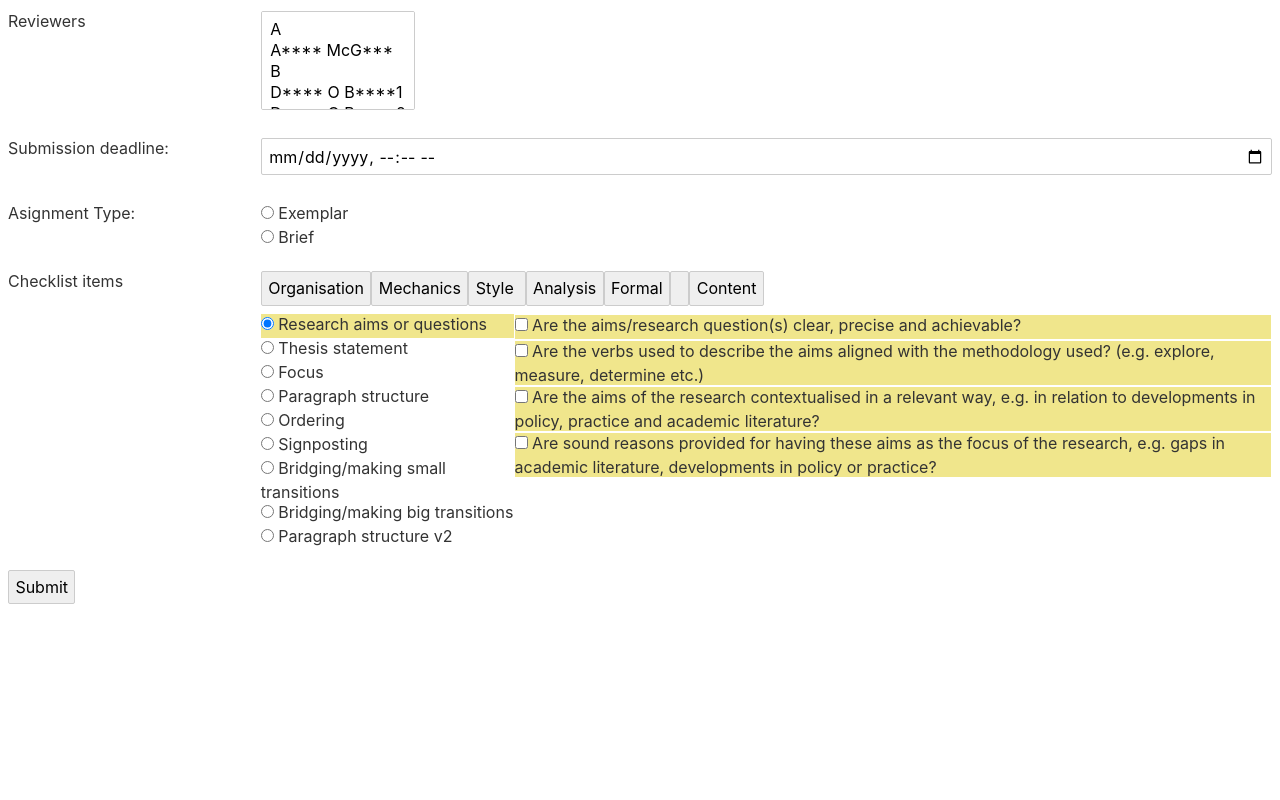
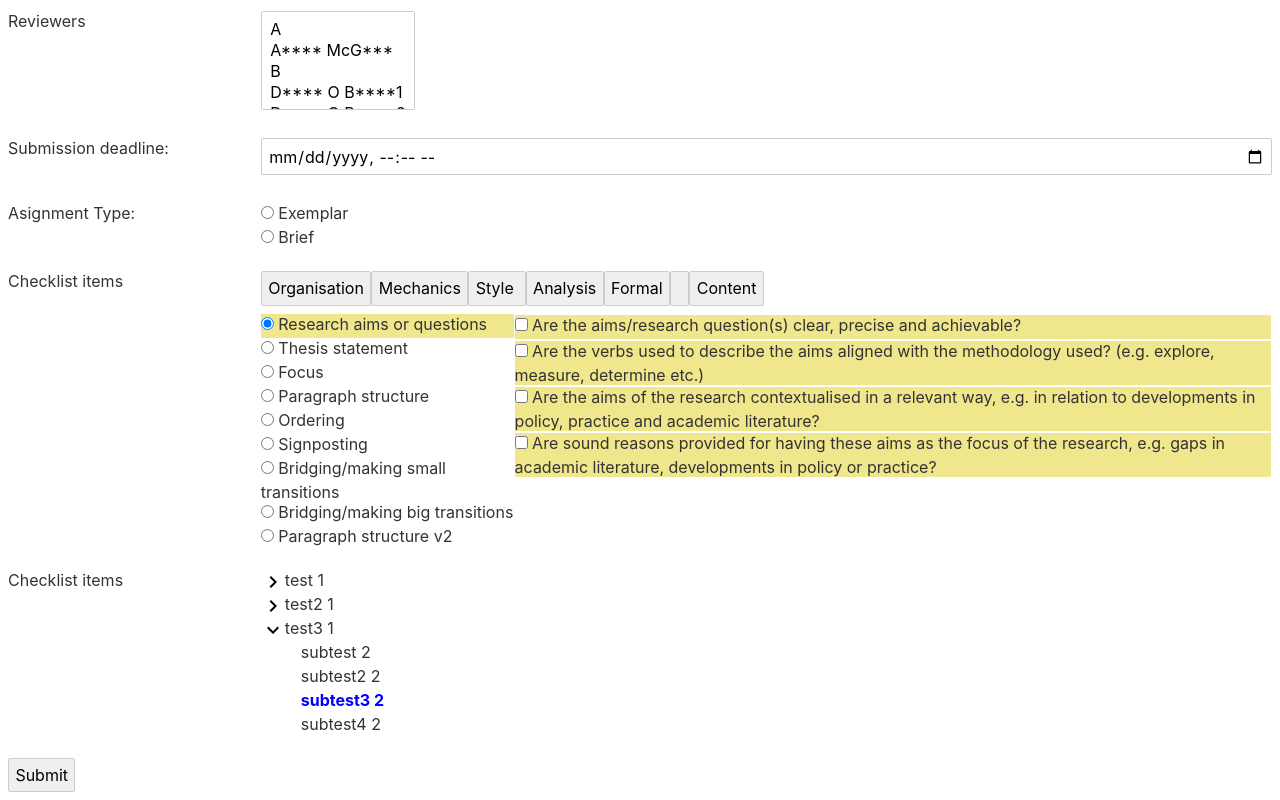
Before and after one commit to kenpower/assign_brief_svelte, a Svelte app: page / in a window 1280 px wide. Shown: the part 269-1069 px from the top of the page. Before the commit the page ends 881 px from the top, so only its background shows below. Built offline with nearby package versions, Linux system fonts and the light colour scheme.

Commit message:
add tree view

```diff
--- a/src/AssignBrief.svelte
+++ b/src/AssignBrief.svelte
@@ -1,5 +1,6 @@
 <script>
 import CheckListSelector from "./Components/CheckListSelector.svelte"
+import TreeView from "./Components/TreeView.svelte";
 //import { learner_names, reviewer_names } from './SkillsStore.js';
 //import { skillsTable} from './SkillsStore.js';
 export let learners = [];
@@ -13,6 +14,46 @@ let assignmentType;
 let selected_reviewers = [];
 let selected_learners = [];
 
+
+let treedata = {
+	 text: "root",
+
+	 items:[
+		 {
+			text: "test",
+			items: [
+				{ text: "subtest" },
+				{ text: "subtest2" },
+				{ text: "subtest3" },
+				{ text: "subtest4",
+					items: [
+						{ text: "subtest" , selected: false },
+						{ text: "subtest2" },
+						{ text: "subtest3" },
+						{ text: "subtest4" },
+					]
+				},
+			]
+		},
+		{
+			text: "test2",
+			items: [
+				{ text: "subtest" },
+				{ text: "subtest2" },
+				{ text: "subtest3" },
+				{ text: "subtest4" },
+			]
+		},
+		{
+			text: "test3",
+			items: [
+				{ text: "subtest" },
+				{ text: "subtest2" },
+				{ text: "subtest3" , selected: true},
+				{ text: "subtest4" },
+			]
+		}
+]};
 
 let learner_names_sorted = []
 let reviewer_names_sorted = []
@@ -167,7 +208,11 @@ const firstDictItem = (dict) => dict[firstDictItemKey(dict)];
 				 <label for="">Checklist items</label>
 					<CheckListSelector {skills}/>
 				</section>
-
+						<section id="checklist">
+				 <label for="">Checklist items</label>
+					<TreeView branch = {treedata} itemClass={""} leafClass={""} selectedClass={"blue"}   expandIfDecendantSelected={true} >
+</TreeView>
+				</section>
    			<input id="submit" type="submit" value="Submit">
 
 			</form>
@@ -186,4 +231,10 @@ const firstDictItem = (dict) => dict[firstDictItemKey(dict)];
 	section > input, section > div{
 		flex-grow: 1;
 	}
+
+    		:global(.blue){
+			color:blue;
+			font-weight:700;
+		}
+
 </style>
--- /dev/null
+++ b/src/components/SVGIcon.svelte
@@ -0,0 +1,24 @@
+<script>
+	export let name;
+
+	if(!name) name= "blank";
+</script>
+
+<svg class="icon" focusable="false" aria-hidden="true" viewBox="0 0 24 24" data-testid="{name +'svg-icon'}">
+{#if name == "chevron-down"}
+		<path d="M16.59 8.59 12 13.17 7.41 8.59 6 10l6 6 6-6z"></path>
+{:else if name == "chevron-right"}
+		<path d="M10 6 8.59 7.41 13.17 12l-4.58 4.59L10 18l6-6z"></path>
+{:else if name == "blank"}
+		<path d=""></path>
+{:else}
+	unknown icon
+{/if}
+
+</svg>
+<style>
+	.icon{
+		width: 1.5em;
+    height: 1.5em;
+		}
+</style>
--- /dev/null
+++ b/src/components/TreeView.svelte
@@ -0,0 +1,139 @@
+<script>
+	import { createEventDispatcher } from "svelte";
+	import SVGIcon from "./SVGIcon.svelte";
+
+	export let branch;
+	export let level=0;
+	export let itemClass;
+	export let leafClass;
+	export let selectedClass;
+	export let expandIfDecendantSelected = true;
+	export let showRoot = false;
+
+	let selectedDecendents = new Set();
+	let thisItemClasses;
+
+
+	const dispatch = createEventDispatcher();
+	const log = (m) =>{
+		console.log("can contract",  canContract())
+		console.log("expanded",  branch.expanded)
+		console.log("selected",  branch.selected)
+		console.log("leaf",  isLeaf())
+		console.log("branch.expanded",branch.expanded);
+	}
+
+	$: {
+		thisItemClasses =  "itemBox "
+					+ itemClass
+					+ (isLeaf() ? ' ' + leafClass : '')
+					+ (branch.selected ? ' ' + selectedClass : '');
+	}
+
+  function toggle() {
+		if (isLeaf())
+			if(branch.selected == true)
+				deselect();
+			else
+				select();
+
+		if(branch.expanded){
+			if(canContract())
+    		branch.expanded = false;
+		}
+		else
+			branch.expanded = true;
+}
+
+	const findSelectedChildren = (items) => {
+		let s = new Set()
+		if(items)
+			items.forEach(i => {
+				if(i.selected) s.add(i);
+				if(i.items) s=new Set([...s, ...findSelectedChildren(i.items)])
+			})
+		return s
+	}
+
+ 	const canContract = (i) => selectedDecendents.size == 0 || !expandIfDecendantSelected;
+
+//  	const expandIcon = () =>
+// 				branch.items
+// 				? (branch.expanded ? ChevronDownIcon : ChevronRightIcon)
+// 				: SpacerIcon;
+
+	 $: expandIcon = () =>
+				branch.items
+				? (branch.expanded ? "chevron-down" : "chevron-right")
+				: "blank";
+
+	const isLeaf = () => !branch.items
+
+	const select = _ => {
+			console.log("selected", branch);
+			branch.selected = true;
+			dispatch("itemToggled", branch);
+	}
+
+	const deselect = _ => {
+			console.log("deselected", branch);
+			branch.selected = false;
+			dispatch("itemToggled", branch);
+	}
+
+	const decendentToggled = e =>
+	{
+		console.log("decendentToggled", level)
+		selectedDecendents = findSelectedChildren(branch.items);
+		dispatch("itemToggled", e.detail);
+	}
+
+	const shouldShowRoot = ()  => showRoot || level > 0;
+
+	if(branch.selected)
+		select();
+
+	selectedDecendents = findSelectedChildren(branch.items);
+
+	if(selectedDecendents.size)
+		branch.expanded = true;
+
+</script>
+	{#if shouldShowRoot()}
+  <div class={thisItemClasses}  on:click={toggle} >
+				<SVGIcon name={expandIcon()}/> {branch.text} {level}
+	</div>
+	{/if}
+	<div class:sub-group = "{shouldShowRoot()}">
+	{#if !isLeaf() && branch.expanded}
+		{#each branch.items as item}
+			<svelte:self {...$$props}
+				branch={item}
+				level={level+1}
+				on:itemToggled={decendentToggled} />
+		{/each}
+	{/if}
+</div>
+
+<style>
+.sub-group{
+    margin-left: 1rem;
+}
+
+.no-root{
+    margin-left: 0rem;
+}
+
+	.itemBox{
+		cursor: pointer;
+		display: flex;
+	}
+		.itemBox:hover{
+		background-color: bisque;
+	}
+
+	.tree_icon{
+		width: 1.5em;
+    height: 1.5em;
+		}
+</style>
```
